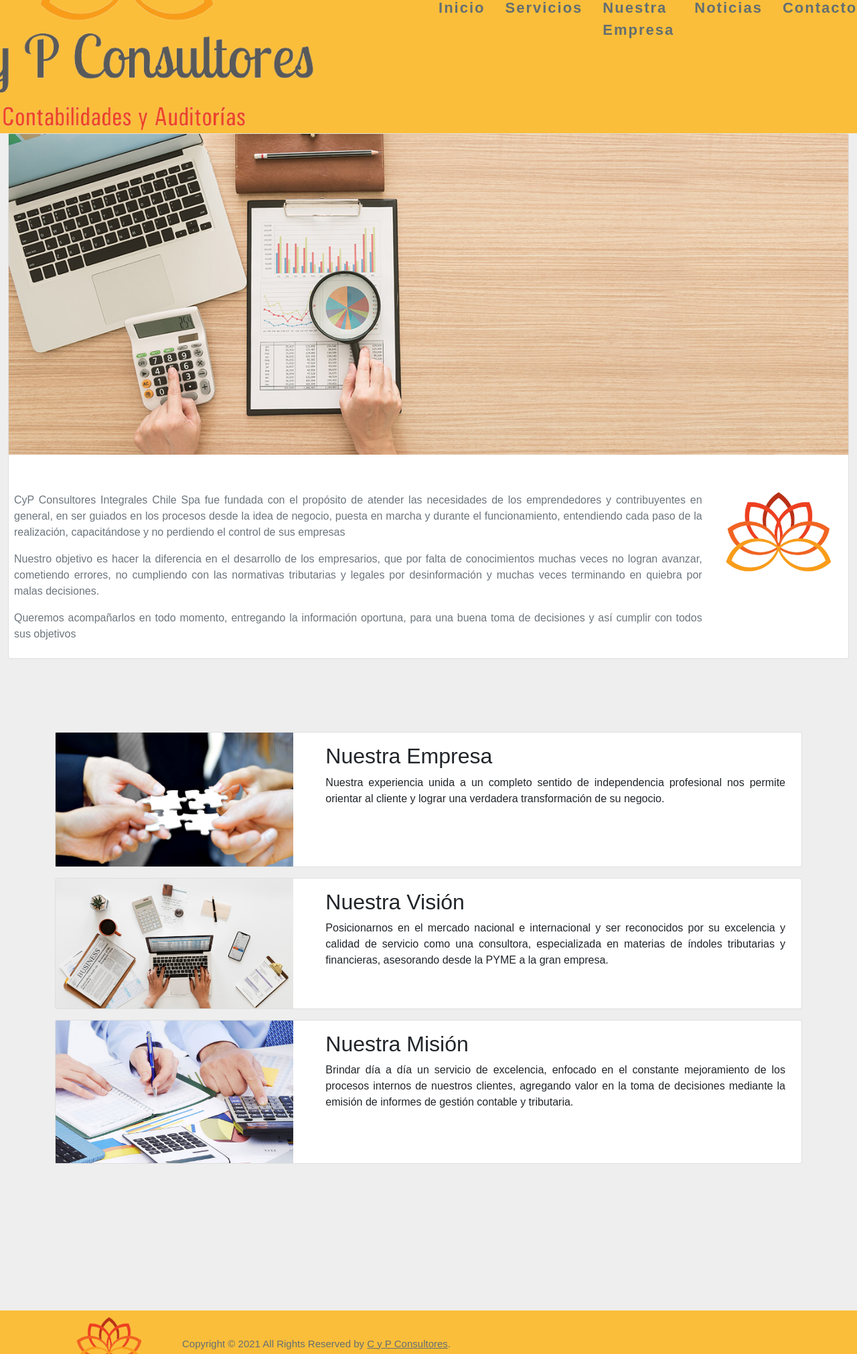
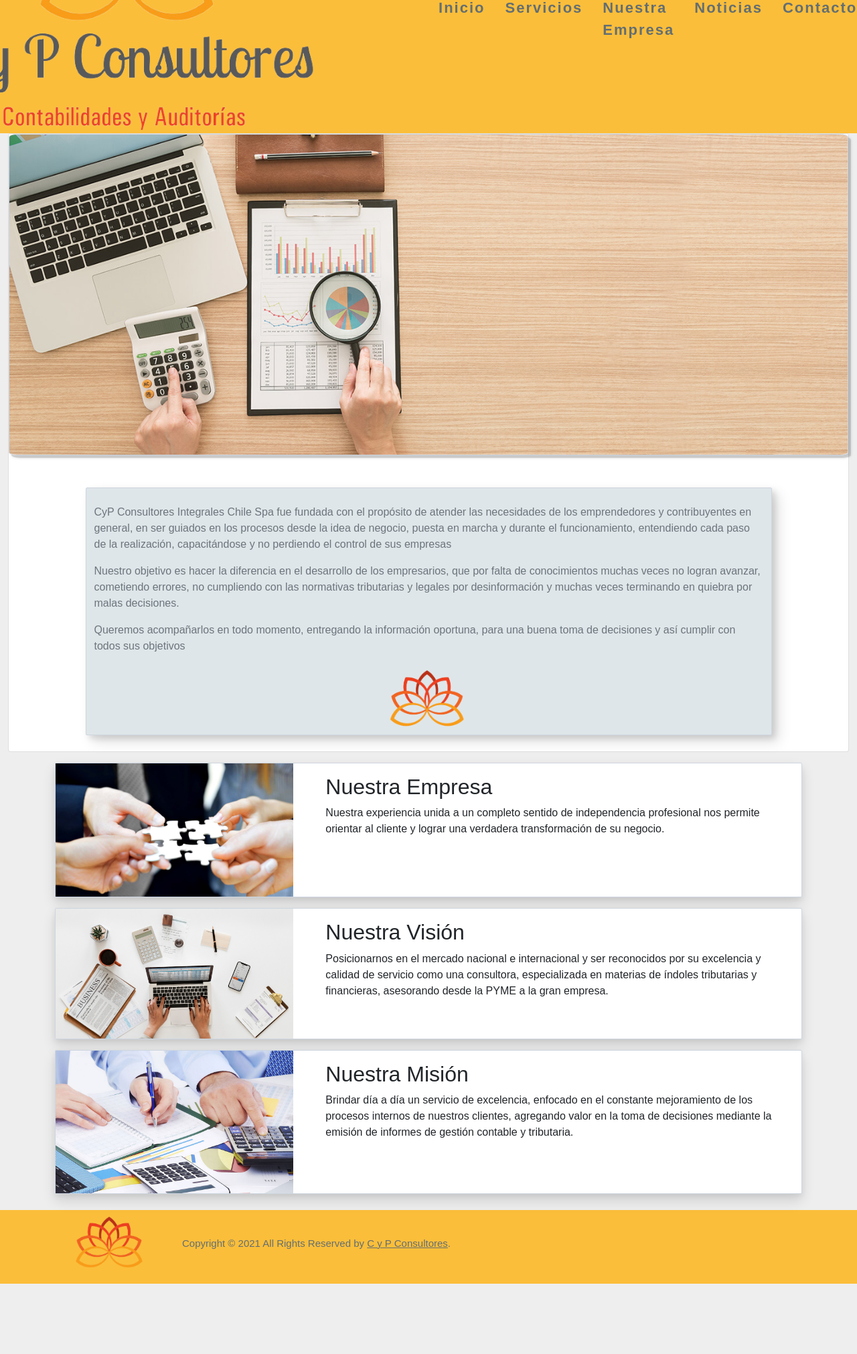
Before and after one commit to Toqui012/ContabilidadCeci, a PHP site: page /nuestraEmpresa.html in a window 1280 px wide. Shown: the part 171-2193 px from the top of the page at 67% size. Run offline with PHP 8.4, Linux system fonts and the light colour scheme; some libraries are stand-ins or nearby versions.

Commit message:
nuevas mejoras visuales

```diff
--- a/nuestraEmpresa.html
+++ b/nuestraEmpresa.html
@@ -37,32 +37,28 @@
 
     <div class="container-fluid">
       <div class="card bg-white text-muted">
-        <img class="img-fluid" src="assets/contabilidad_general1440x550.jpg" alt="Card image">
+        <img class="img-fluid img-businessPrev" src="assets/contabilidad_general1440x550.jpg" alt="Card image">
         <br>
+          <div class="col m-4">
+            <div class="row">
+              <div class="wrapper-history text-content col-md-10 container pt-4 content-history text-justify">
+                  <p>CyP Consultores Integrales Chile Spa fue fundada con el propósito de atender las necesidades de los emprendedores y contribuyentes en general, en ser guiados en los procesos desde la idea de negocio, puesta en marcha y durante el funcionamiento, entendiendo cada paso de la realización, capacitándose y no perdiendo el control de sus empresas</p>
+                  <p>Nuestro objetivo es hacer la diferencia en el desarrollo de los empresarios, que por falta de conocimientos muchas veces no logran avanzar, cometiendo errores, no cumpliendo con las normativas tributarias y legales por desinformación y muchas veces terminando en quiebra por malas decisiones.</p>
+                  <p>Queremos acompañarlos en todo momento, entregando la información oportuna, para una buena toma de decisiones y así cumplir con todos sus objetivos</p>
 
-        <div class="col m-2">
-          <div class="row">
-             <div class="text-content col-md-10 container pt-4" style="text-align: justify;">
-              <p>CyP Consultores Integrales Chile Spa fue fundada con el propósito de atender las necesidades de los emprendedores y contribuyentes en general, en ser guiados en los procesos desde la idea de negocio, puesta en marcha y durante el funcionamiento, entendiendo cada paso de la realización, capacitándose y no perdiendo el control de sus empresas</p>
-              <p>Nuestro objetivo es hacer la diferencia en el desarrollo de los empresarios, que por falta de conocimientos muchas veces no logran avanzar, cometiendo errores, no cumpliendo con las normativas tributarias y legales por desinformación y muchas veces terminando en quiebra por malas decisiones.</p>
-              <p>Queremos acompañarlos en todo momento, entregando la información oportuna, para una buena toma de decisiones y así cumplir con todos sus objetivos</p>
+                  <div class="row justify-content-md-center">
+                    <div class="col-md-2">
+                      <img class="img-fluid business-logo p-2" src="assets/85bf48c8-cfed-4b98-aec2-dec61a368fdb.png" alt="">
+                    </div>
+                  </div>
+              </div>
             </div>
-
-            <div class="col-md-2 pt-4">
-              <img class="img-fluid" src="assets/85bf48c8-cfed-4b98-aec2-dec61a368fdb.png" alt="">
-            </div>
-
           </div>
-
-        </div>
       </div>
     </div>
 
-
-
-
     <!-- Code Card My Business -->
-      <div class="container" style="margin-top: 5vh; margin-bottom: 10vh;">
+      <div class="container" >
 
         <div class="card mt-3 card-business">
           <div class="row">
@@ -71,7 +67,7 @@
             </div>
 
             <div class="col-md-8 mt-3">
-              <div class="container" style="text-align: justify;">
+              <div class="container text-justify">
                 <h2 class="card-title">Nuestra Empresa</h2>
                 <p>Nuestra experiencia unida a un completo sentido de independencia profesional nos permite orientar al cliente y lograr una verdadera transformación de su negocio.</p>
               </div>
@@ -87,7 +83,7 @@
             </div>
 
             <div class="col-md-8 mt-3">
-              <div class="container" style="text-align: justify;">
+              <div class="container text-justify">
                 <h2 class="card-title">Nuestra Visión</h2>
                 <p>Posicionarnos en el mercado nacional e internacional y ser reconocidos por su excelencia y calidad de servicio como una consultora, especializada en materias de índoles tributarias y financieras, asesorando desde la PYME a la gran empresa.</p>
               </div>
@@ -103,7 +99,7 @@
             </div>
 
             <div class="col-md-8 mt-3">
-              <div class="container" style="text-align: justify;">
+              <div class="container text-justify">
                 <h2 class="card-title">Nuestra Misión</h2>
                 <p>Brindar día a día un servicio de excelencia, enfocado en el constante mejoramiento de los procesos internos de nuestros clientes, agregando valor en la toma de decisiones mediante la emisión de informes de gestión contable y tributaria.</p>
               </div>
@@ -115,6 +111,7 @@
 
       </div>
 
+      <br>
       <!-- End Card My Busniess -->
 
 
@@ -123,7 +120,7 @@
         <div class="container">
           <div class="row">
 
-            <div class="col-md-2 col-sm-2 col-xs-12 align-self-left">
+            <div class="col-md-2 col-sm-2 col-xs-12">
                 <div class="img-fluid">
                     <img src="assets/85bf48c8-cfed-4b98-aec2-dec61a368fdb.png" class="container logo-container" alt="logoFooter">
                 </div>
--- a/style.css
+++ b/style.css
@@ -585,6 +585,14 @@
 
 
 /* Code Card  */
+
+  .card-business{
+    transition: .4s;
+    border: solid 1px #ced6e0 !important;
+    border-radius: 2px !important;
+    box-shadow: 0 10px 20px rgba(0,0,0,.12), 0 4px 8px rgba(0,0,0,.06);
+  }
+
   .card-business:hover{
     transform: scale(1.05);
     box-shadow: 0 10px 20px rgba(0,0,0,.12), 0 4px 8px rgba(0,0,0,.06);
@@ -672,24 +680,81 @@
 
 /* End Code List */
 
-/* Code List Services */
-  .logo-bottom{
-    border-radius: 8.2rem;
-    background-color: #eee;
-    box-shadow: 10px 10px 20px rgba(0,0,0,.12), 10px 8px 8px rgba(0,0,0,.06);
+/* Code My business */
+.wrapper-history{
+  background-color: #dfe6e9;
+  border: 1px solid #ced6e0;
+  border-radius: 2px;
+  box-shadow: 10px 10px 20px rgba(0,0,0,.12), 5px 5px 10px rgba(0,0,0,.12);
+}
 
+.img-businessPrev{
+  border: 1px solid #ced6e0;
+  border-radius: 1%;
+  box-shadow: 4px 4px  rgba(0,0,0,.12), 4px 4px 4px rgba(0,0,0,.12);
+}
+/* End My business*/
+
+/* Media My business*/
+@media(max-width: 762px){
+  .business-logo{
+    max-width: 45% !important;
+    margin: auto !important;
+    height: 0;
+    position: relative;
+    left: 27%;
   }
+}
+
+/*End my business*/
+
+/* Code Services */
+.header-services{
+  color:#96a2b2;
+}
+
+.list-asesory{
+  background-color: #faac1a !important;
+  transform: translateY(0px);
+  transition: .2s;
+}
+
+.list-asesory:hover{
+  transform: scale(1.02);
+  transition: .2s;
+  box-shadow: 10px 10px 20px rgba(0,0,0,.12), 10px 10px 10px rgba(0,0,0,.12);
+}
 
 
+.list-recurses{
+  background-color: #f6bb4d !important;
+  transform: translateY(0px);
+  transition: .2s;
+}
+
+.list-recurses:hover{
+  transform: scale(1.02);
+  transition: .2s;
+  box-shadow: 10px 10px 20px rgba(0,0,0,.12), 10px 10px 10px rgba(0,0,0,.12);
+}
+
+.logo-bottom{
+  border-radius: 5.0rem;
+  background-color: #eee;
+  box-shadow: 10px 10px 20px rgba(0,0,0,.12), 10px 8px 8px rgba(0,0,0,.06);
+}
+/* End code Services */
+
+
+/* Media Code List Services */
   @media (max-width:767px){
     .logo-bottom{
       max-width: 45% !important;
       margin: auto !important;
       height: 0%;
       position: relative;
-      left: 28%;
+      left: 27%;
     }
   }
 
-
 /* End code */
```
Also changed, not shown: services.html (+8 -7 lines).
